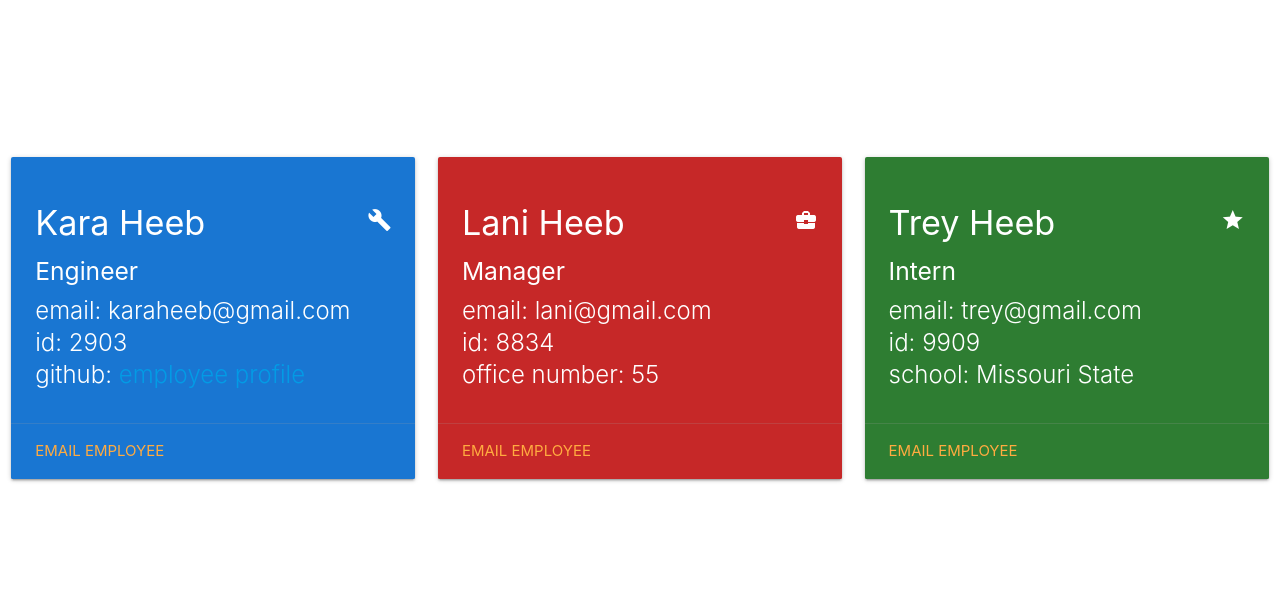
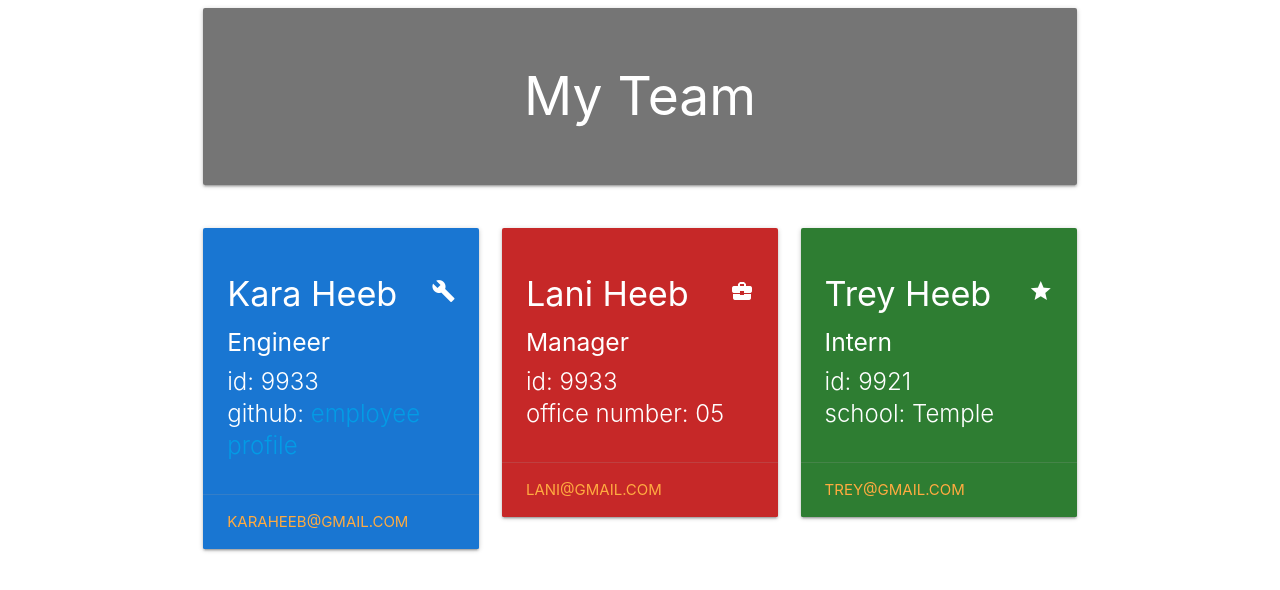
Before and after one commit to kheeb/teamBuilder, a website: page team.html in a window 1280 px wide. Drawn offline with nearby package versions, Linux system fonts and the light colour scheme; files that its build step writes are made by us from their sources.

Commit message:
added working email links and centered page title

```diff
--- a/team.html
+++ b/team.html
@@ -11,12 +11,15 @@
     <link rel="stylesheet" href="style.css">
   </head>
   <body>
+  <div class="grey-lighten-2">
     <div class="container">
         <div class="row">
-          <div class="col s12>
-            <div class="card blue grey darken-1">
+          <div class="col s12">
+            <div class="card-panel blue grey darken-1">
               <div class="card-content white-text">
-                <span class="card-title"><h2>My Team<h2/></span>
+                <span class="card-title">
+                  <h2 class="center-align">My Team<h2/>
+                </span>
               </div>
             </div>
           </div>
@@ -29,15 +32,14 @@
               <div class="card-content white-text">
                 <span class="card-title"><h4>Kara Heeb<i class="material-icons right">build</i></span></h4>
                   <h5>Engineer</h5>
-                    <p>email: karaheeb@gmail.com
-                    <br>
-                    id: 2903
+                    <p>
+                    id: 9933
                     <br>
                     github: <a href="https://github.com/kheeb">employee profile</a>
                     </p>
               </div>
                 <div class="card-action">
-                <a href="karaheeb@gmail.com"> email employee</a>
+                <a href="mailto:karaheeb@gmail.com"> karaheeb@gmail.com</a>
                 </div>
             </div>
           </div>
@@ -46,15 +48,14 @@
               <div class="card-content white-text">
                 <span class="card-title"><h4>Lani Heeb<i class="material-icons right">business_center</i></span></h4>
                   <h5>Manager</h5>
-                    <p>email: lani@gmail.com
+                    <p>
+                    id: 9933
                     <br>
-                    id: 8834
-                    <br>
-                    office number: 55
+                    office number: 05
                     </p>
               </div>
                 <div class="card-action">
-                <a href="lani@gmail.com"> email employee</a>
+                <a href="mailto:lani@gmail.com"> lani@gmail.com</a>
                 </div>
             </div>
           </div>
@@ -63,15 +64,14 @@
               <div class="card-content white-text">
                 <span class="card-title"><h4>Trey Heeb<i class="material-icons right">grade</i></span></h4>
                   <h5>Intern</h5>
-                    <p>email: trey@gmail.com
+                    <p>
+                    id: 9921
                     <br>
-                    id: 9909
-                    <br>
-                    school: Missouri State
+                    school: Temple
                     </p>
               </div>
                 <div class="card-action">
-                <a href="trey@gmail.com"> email employee</a>
+                <a href="mailto:trey@gmail.com"> trey@gmail.com</a>
                 </div>
             </div>
           </div>
@@ -79,5 +79,6 @@
       <script src="https://cdnjs.cloudflare.com/ajax/libs/materialize/1.0.0/js/materialize.min.js"></script>
 	    <script src="index.js"></>
     </div>
+  </div>
   </body>
 </html>
```
Also changed, not shown: src/generateHTML.js (+12 -12 lines).
